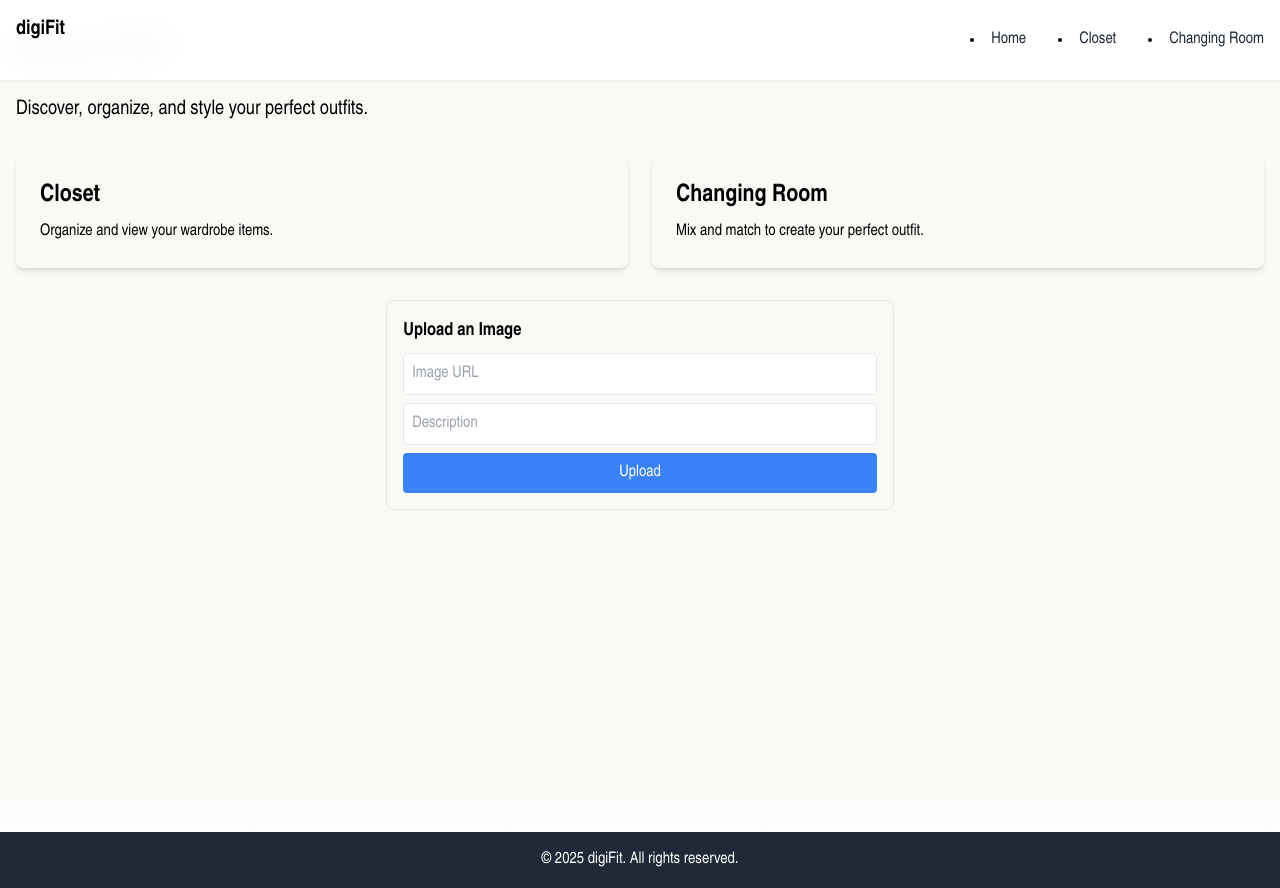
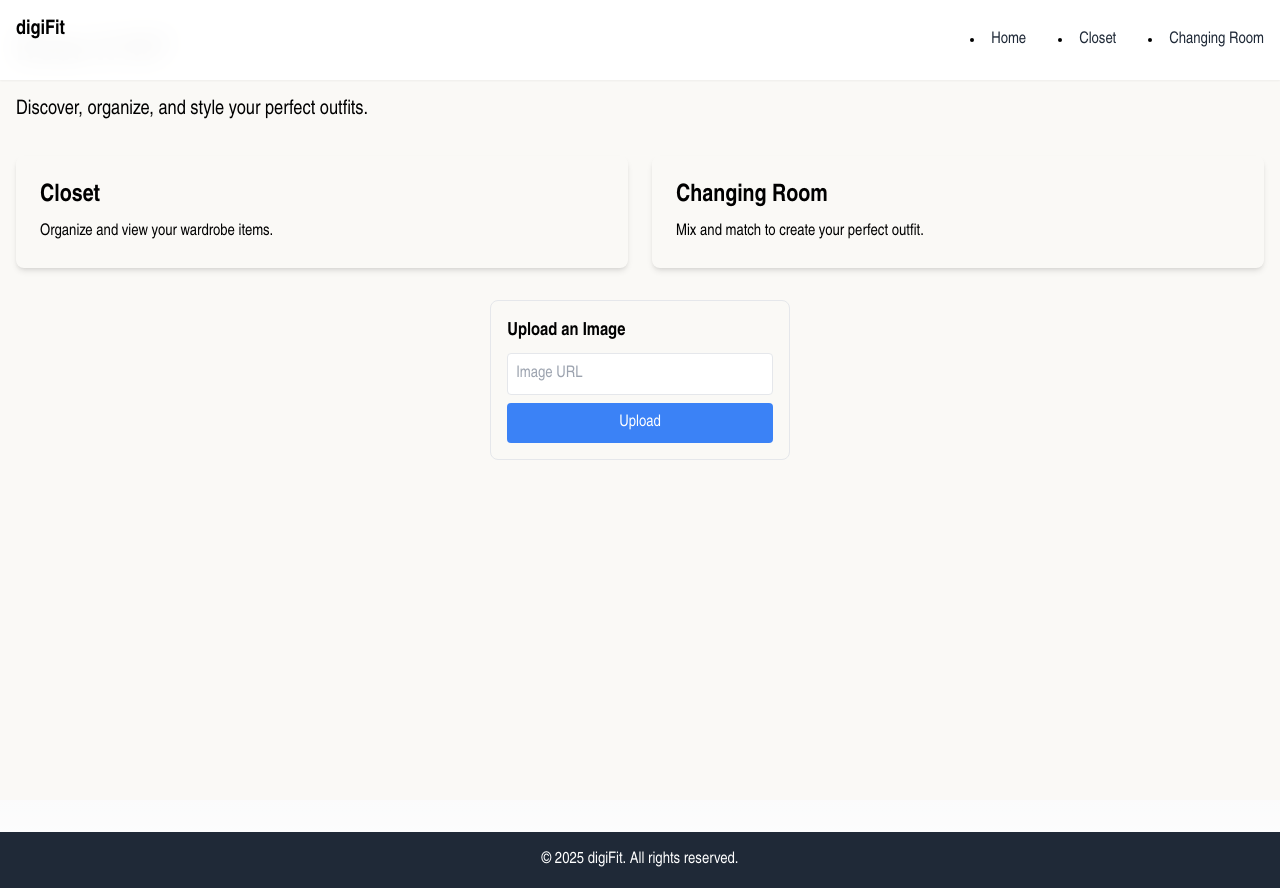
Before and after one commit to yoava7/brickhack11, a Next.js app in the folder fits/: page / in a window 1280 px wide. Built offline with nearby package versions, Linux system fonts and the light colour scheme.

Commit message:
Implemented button loading image to DB

```diff
--- a/fits/src/app/components/uploadbutton.js
+++ b/fits/src/app/components/uploadbutton.js
@@ -1,20 +1,20 @@
-"use client";  // 👈 Important! This must be here
+"use client";
 
 import { useState } from "react";
 
 export default function UploadButton() {
     const [imageUrl, setImageUrl] = useState("");
-    const [description, setDescription] = useState("");
     const [message, setMessage] = useState("");
 
     const handleUpload = async () => {
+        if (!imageUrl.trim()) {
+            setMessage("Please enter an image URL.");
+            return;
+        }
+
         try {
-            const response = await fetch("/api/upload", {  // 👈 Make sure this matches your API route
-                method: "POST",
-                headers: {
-                    "Content-Type": "application/json"
-                },
-                body: JSON.stringify({ imageUrl, description })
+            const response = await fetch(`/api/insert_clothing?url=${encodeURIComponent(imageUrl)}`, {
+                method: "GET",
             });
 
             const data = await response.json();
@@ -38,13 +38,6 @@ export default function UploadButton() {
                 onChange={(e) => setImageUrl(e.target.value)}
                 className="border p-2 rounded mb-2 w-full"
             />
-            <input
-                type="text"
-                placeholder="Description"
-                value={description}
-                onChange={(e) => setDescription(e.target.value)}
-                className="border p-2 rounded mb-2 w-full"
-            />
             <button
                 onClick={handleUpload}
                 className="bg-blue-500 text-white p-2 rounded w-full"
```
